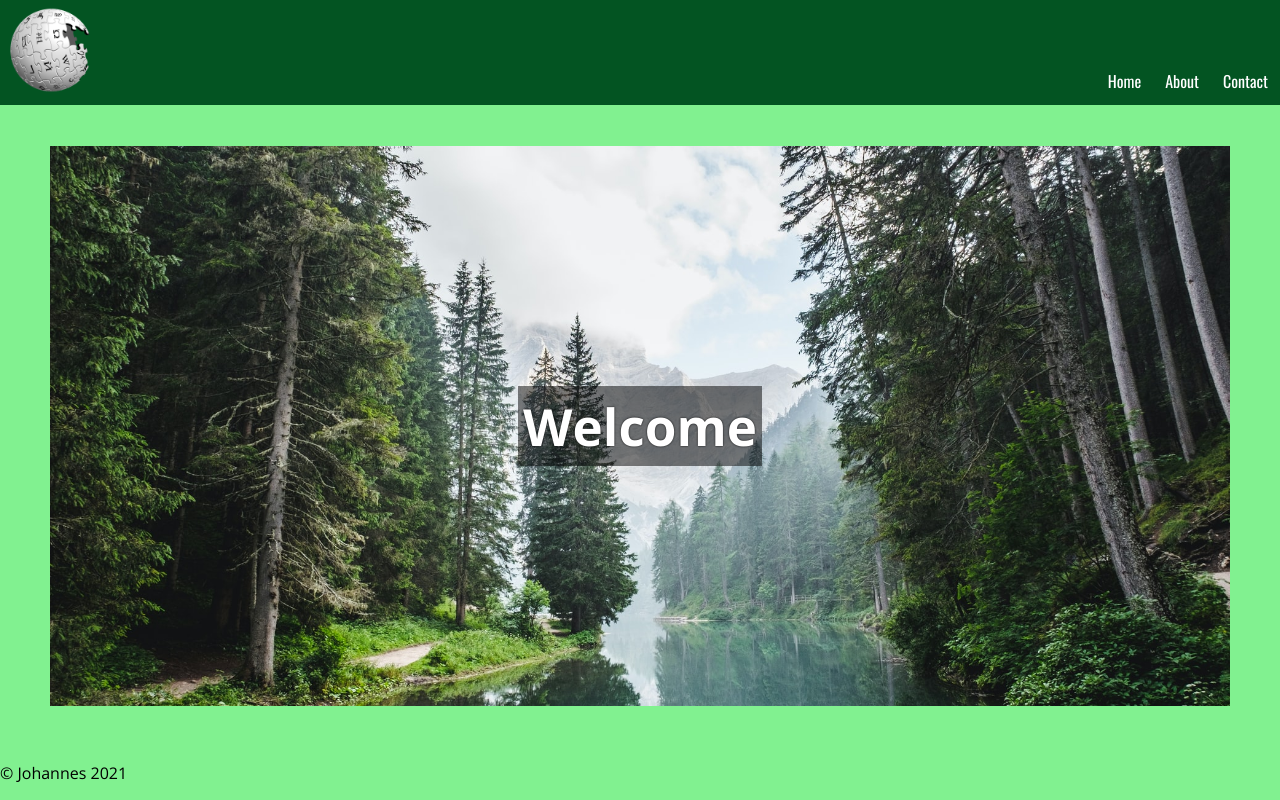
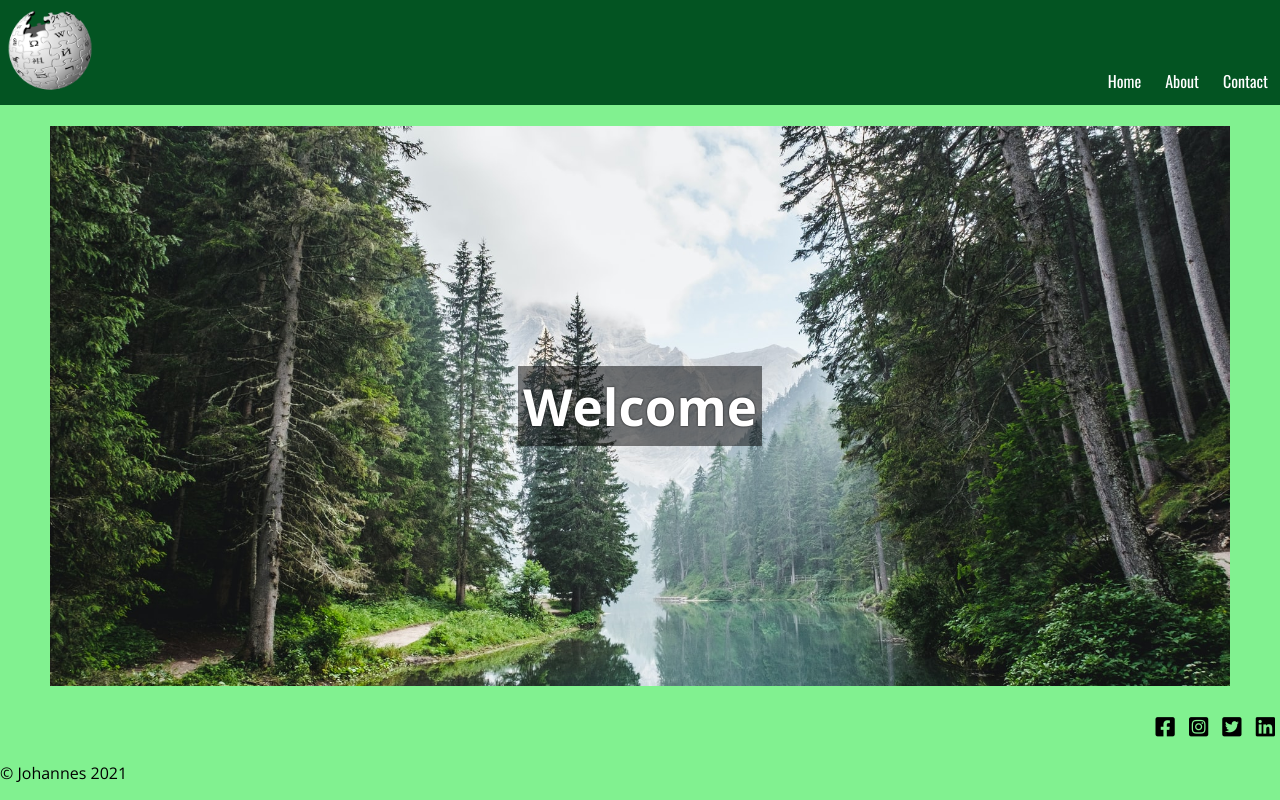
Before and after one commit to mujohannes/project1, a plain HTML site: page index.html in a window 1280 px wide. Drawn offline with nearby package versions, Linux system fonts and the light colour scheme.

Commit message:
updated footer and added font-awesome

```diff
--- a/index.html
+++ b/index.html
@@ -9,6 +9,9 @@
   <link href="https://fonts.googleapis.com/css2?family=Open+Sans:wght@300;400;700&family=Oswald&display=swap"
     rel="stylesheet">
   <link rel="stylesheet" href="styles.css">
+  <link rel="stylesheet" href="https://cdnjs.cloudflare.com/ajax/libs/font-awesome/5.15.2/css/all.min.css"
+    integrity="sha512-HK5fgLBL+xu6dm/Ii3z4xhlSUyZgTT9tuc/hSrtw6uzJOvgRr2a9jyxxT1ely+B+xFAmJKVSTbpM/CuL7qxO8w=="
+    crossorigin="anonymous" />
 </head>
 
 <body>
@@ -28,7 +31,21 @@
     </div>
   </main>
   <footer class="main-footer">
-    <p>&copy; Johannes 2021</p>
+    <p class="copyright">&copy; Johannes 2021</p>
+    <nav class="social-nav">
+      <a href="https://facebook.com/sorrento">
+        <i class="fab fa-facebook-square"></i>
+      </a>
+      <a href="https://instagram.com/sorrento">
+        <i class="fab fa-instagram-square"></i>
+      </a>
+      <a href="https://twitter.com/sorrento">
+        <i class="fab fa-twitter-square"></i>
+      </a>
+      <a href="https://linkedin.com/sorrento">
+        <i class="fab fa-linkedin"></i>
+      </a>
+    </nav>
   </footer>
 
 
--- a/styles.css
+++ b/styles.css
@@ -56,3 +56,27 @@ body {
     background-color:rgba(0,0,0,0.5);
     padding: 5px;
 }
+.main-footer {
+    display: grid;
+    grid-template-columns: 1fr 1fr 1fr;
+    grid-template-rows: auto auto;
+}
+.copyright {
+    grid-column-start: 1;
+    grid-row-start: 2;
+}
+.social-nav {
+    grid-column-start: 3;
+    grid-row-start: 1;
+    justify-self: end;
+}
+.social-nav a {
+    color: black;
+    text-decoration: none;
+    display: inline-block;
+    font-size: 22px;
+    padding: 5px;
+}
+.social-nav a:hover {
+    color: white;
+}
```
